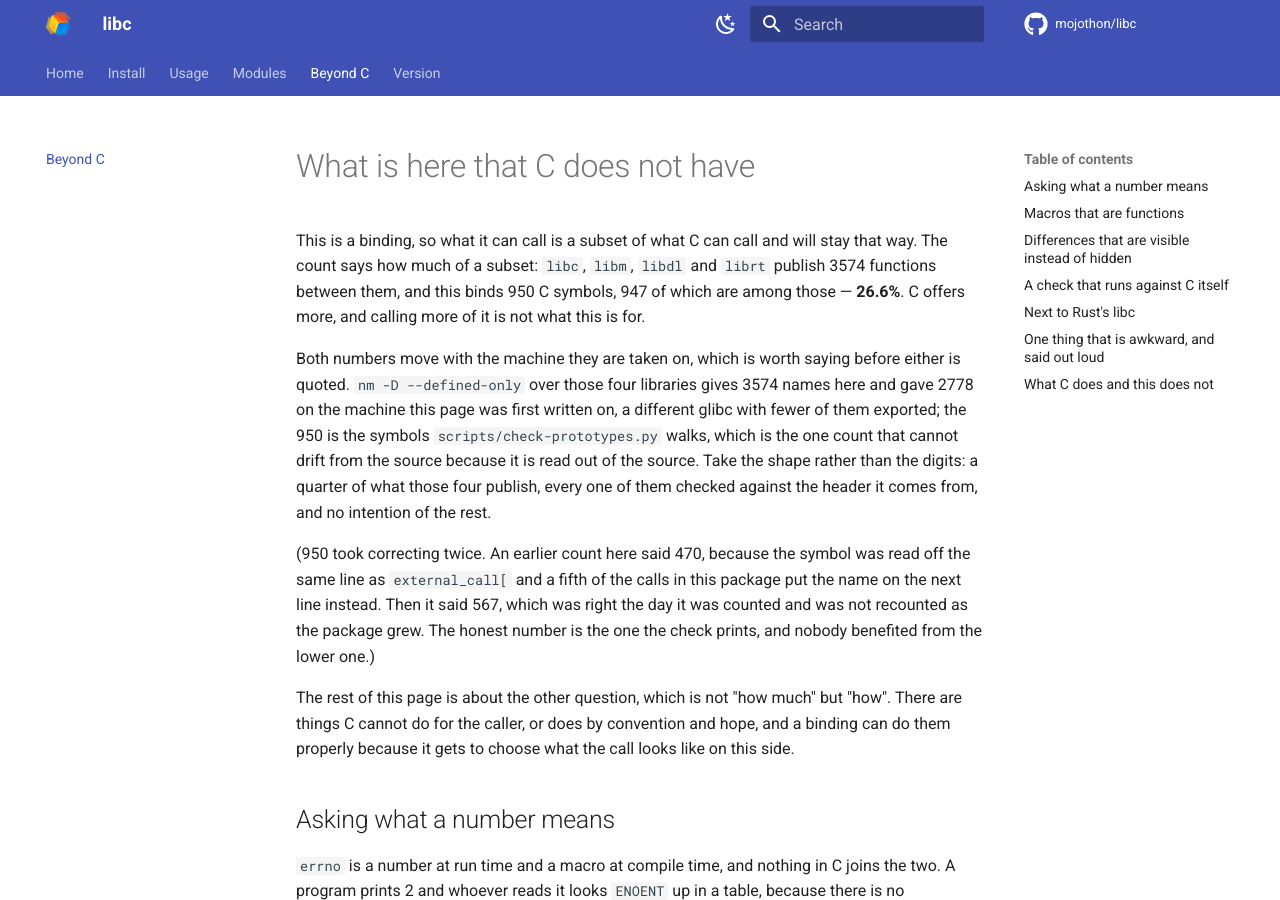
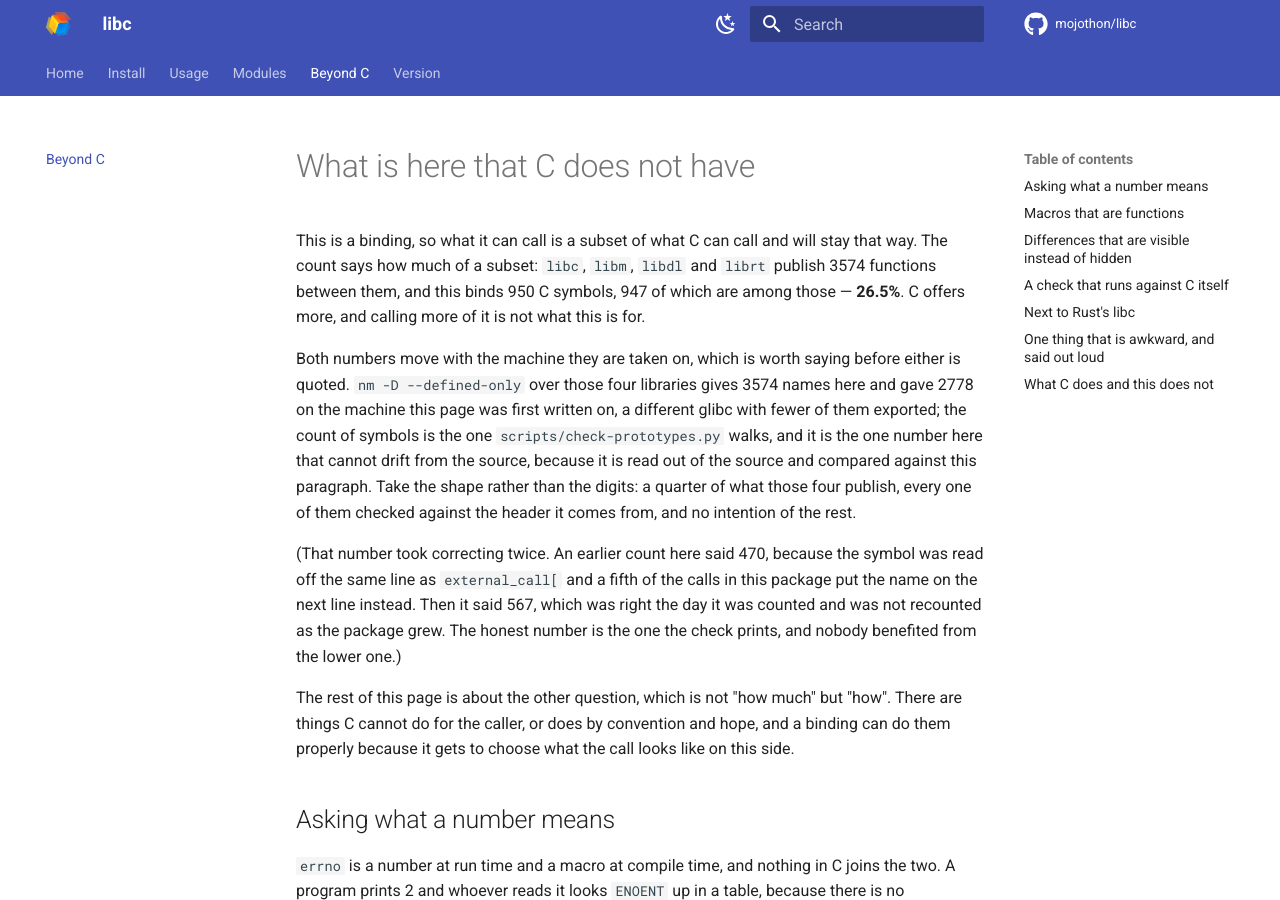
Before and after one commit to mojothon/libc, an MkDocs documentation site: the page built from docs/beyond-c.md, in a window 1280 px wide and 900 px high. Built offline with MkDocs 1.6.1 and Material for MkDocs 9.7.7, drawn with Linux system fonts in a browser that asks for light colours; comment, search, counter and statistics services are not loaded.

Commit message:
docs(beyond-c): check the one number the page calls checkable
The page opens by saying this binds 950 C symbols and calls that "the one
number here that cannot drift from the source, because it is read out of the
source". Nothing read it out of anything: it was a digit three lines into the
page with the same standing as the 3574 beside it, and its own parenthetical
records it being wrong twice before.

It is checked now — `check-prototypes.py` compares the sentence against the
symbols it walks — and the sentence says what is true, which is that the
number is read out of the source *and compared against this paragraph*. A
page that stops making the claim fails as well, since the claim is the
sentence and not the digits; a reworded one is a failure that has to be
answered by editing the check, which is the intent.

The percentage was computed from 950 rather than the 947 the sentence names,
which is 26.6% against 26.5%. It is 26.5% now. 947 and 3574 stay as they are:
they come out of `nm` on one glibc, the paragraph says as much, and checking
them would make the run fail on the machine next door.

```diff
--- a/docs/beyond-c.md
+++ b/docs/beyond-c.md
@@ -3,20 +3,20 @@
 This is a binding, so what it can call is a subset of what C can call and
 will stay that way. The count says how much of a subset: `libc`, `libm`,
 `libdl` and `librt` publish 3574 functions between them, and this binds
-950 C symbols, 947 of which are among those — **26.6%**. C offers more, and
+950 C symbols, 947 of which are among those — **26.5%**. C offers more, and
 calling more of it is not what this is for.
 
 Both numbers move with the machine they are taken on, which is worth saying
 before either is quoted. `nm -D --defined-only` over those four libraries
 gives 3574 names here and gave 2778 on the machine this page was first
-written on, a different glibc with fewer of them exported; the 950 is the
-symbols `scripts/check-prototypes.py` walks, which is the one count that
-cannot drift from the source because it is read out of the source. Take the
-shape rather than the digits: a quarter of what those four publish, every
-one of them checked against the header it comes from, and no intention of
-the rest.
+written on, a different glibc with fewer of them exported; the count of
+symbols is the one `scripts/check-prototypes.py` walks, and it is the one
+number here that cannot drift from the source, because it is read out of the
+source and compared against this paragraph. Take the shape rather than the
+digits: a quarter of what those four publish, every one of them checked
+against the header it comes from, and no intention of the rest.
 
-(950 took correcting twice. An earlier count here said 470, because the
+(That number took correcting twice. An earlier count here said 470, because the
 symbol was read off the same line as `external_call[` and a fifth of the
 calls in this package put the name on the next line instead. Then it said
 567, which was right the day it was counted and was not recounted as the
```
Also changed, not shown: CHANGELOG.md (+11 -0 lines), 1 other file.
